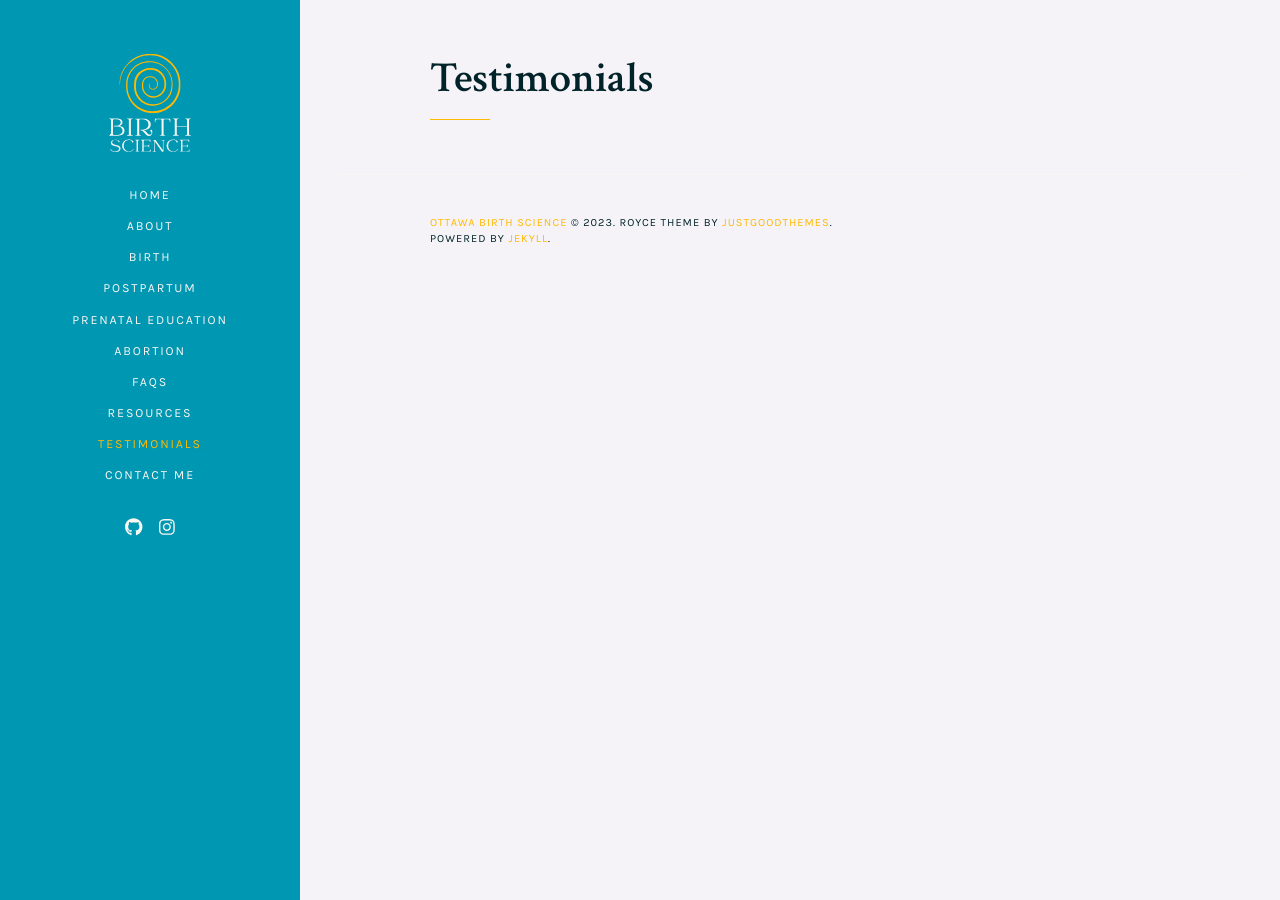
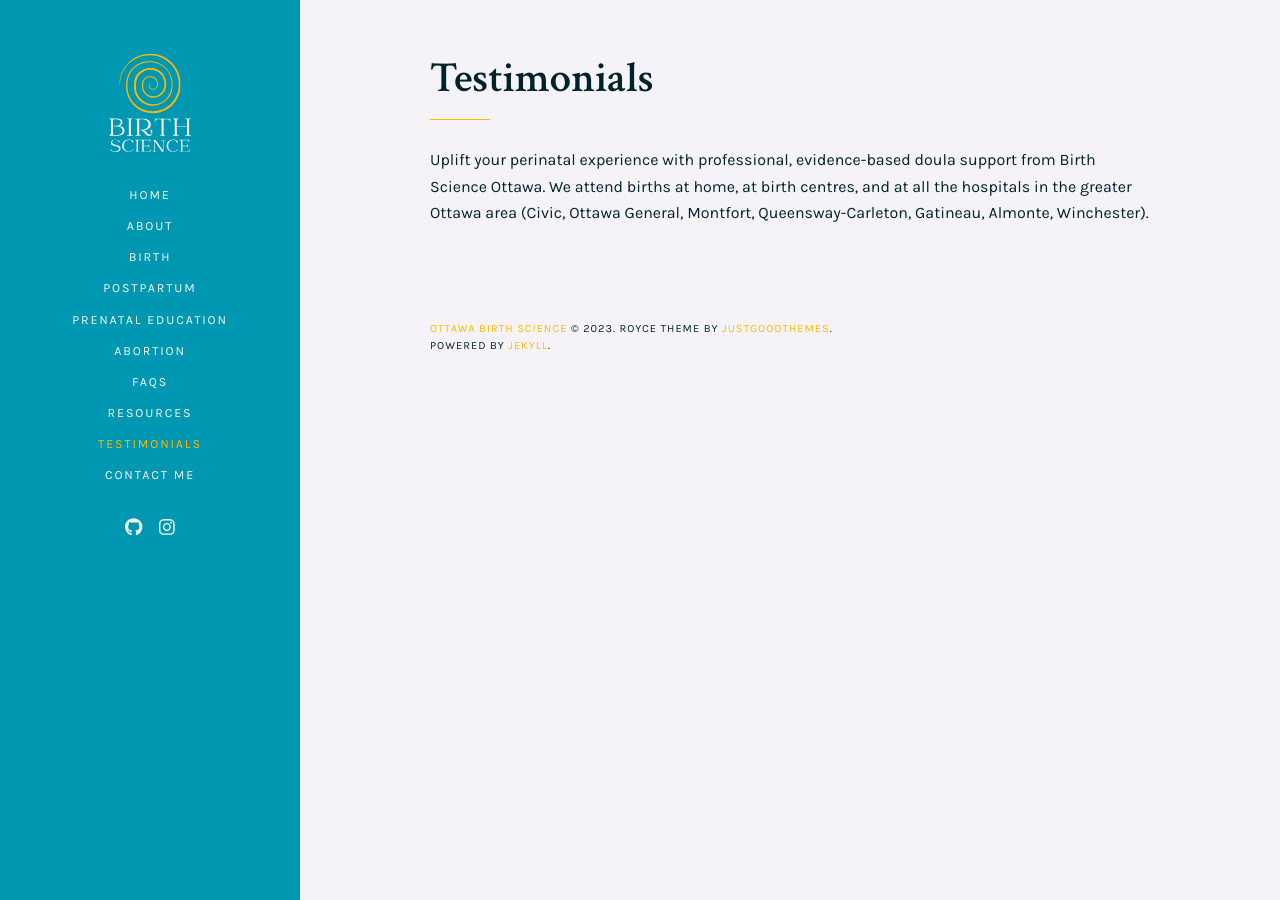
Before and after one commit to mch3rry/mypage, a Jekyll site: the page built from testimonials.md, in a window 1280 px wide. Built offline with Jekyll 4.4.1, drawn with Linux system fonts in a browser that asks for light colours.

Commit message:
Update testimonials.md

```diff
--- a/testimonials.md
+++ b/testimonials.md
@@ -2,3 +2,6 @@
 layout: page
 title: Testimonials
 ---
+<footer>
+<p>Uplift your perinatal experience with professional, evidence-based doula support from Birth Science Ottawa. We attend births at home, at birth centres, and at all the hospitals in the greater Ottawa area (Civic, Ottawa General, Montfort, Queensway-Carleton, Gatineau, Almonte, Winchester).</p>
+</footer>
```
